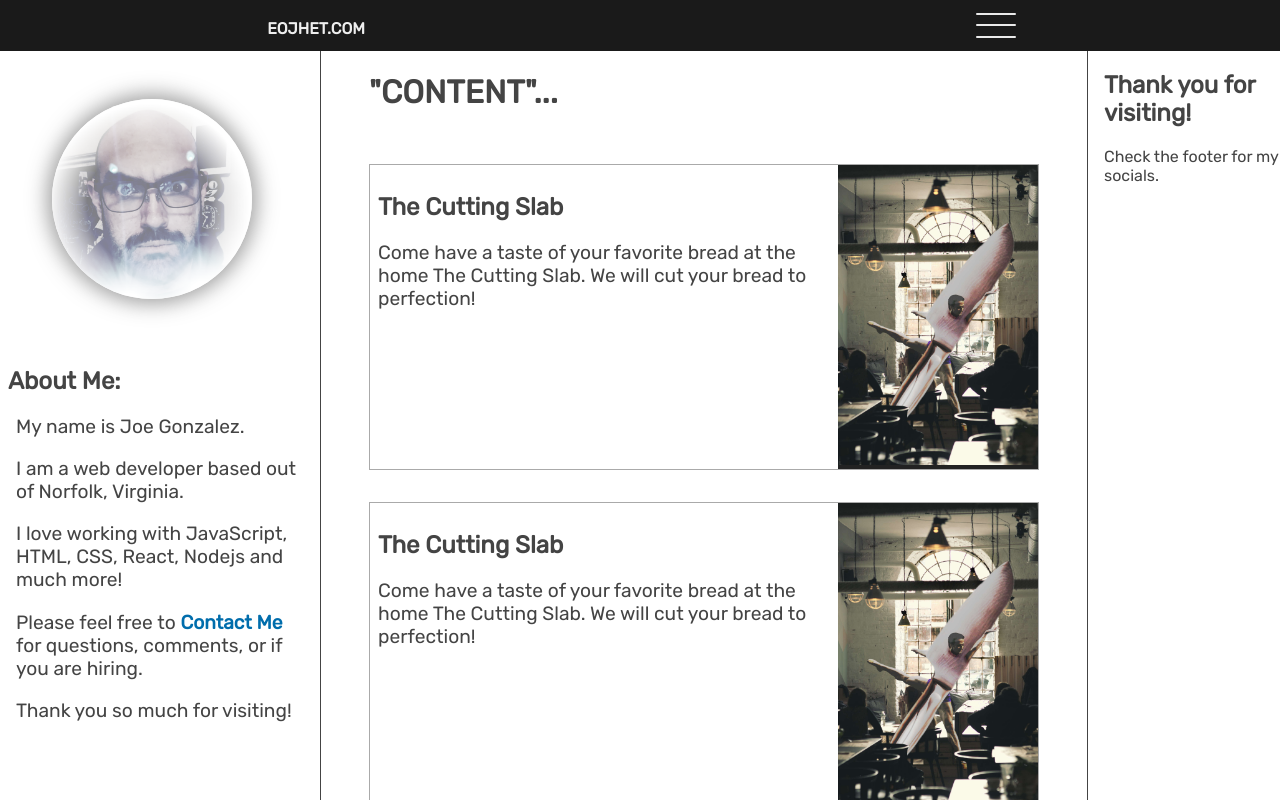
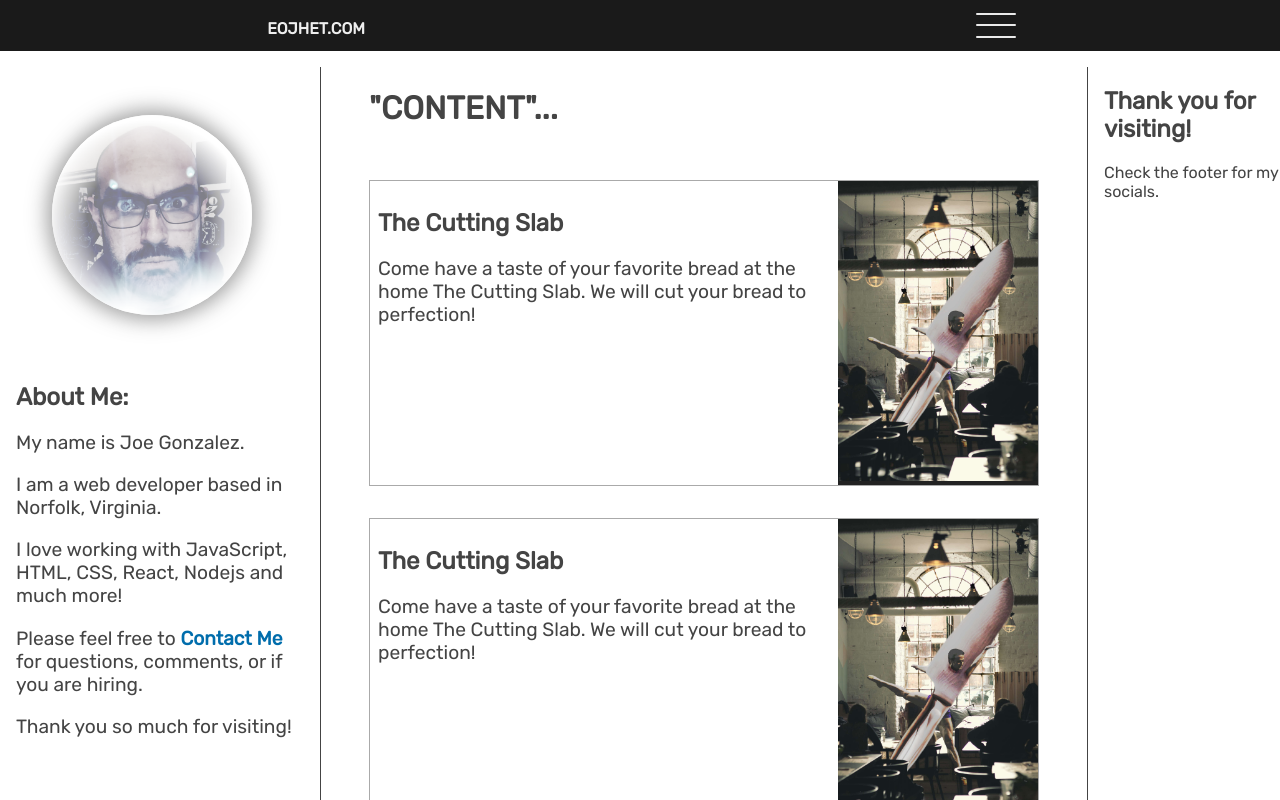
Before and after one commit to eojhet/eojhet_com, a Next.js app: page / in a window 1280 px wide. Shown: the top 800 px of the page. Built offline with nearby package versions, Linux system fonts and the light colour scheme.

Commit message:
Tweaked styles

```diff
--- a/components/footer/footer.js
+++ b/components/footer/footer.js
@@ -5,11 +5,11 @@ export default function Footer () {
   return (
     <footer className={styles.footer}>
       <div className={styles.socials}>
-        <a href="https://twitter.com/eojhet" target="_blank"><img src="/home/twitter.svg" width="35px"/></a>
+        <a href="https://twitter.com/eojhet" target="_blank"><img src="/home/twitter1.svg" alt="twitter" width="35px"/></a>
         &nbsp;&nbsp;&nbsp;
-        <a href="https://github.com/eojhet" target="_blank"><img src="/home/GitHubDark.svg" width="35px"/></a>
+        <a href="https://github.com/eojhet" target="_blank"><img src="/home/GitHubDark.svg" alt="github" width="35px"/></a>
         &nbsp;&nbsp;&nbsp;
-        <a href="https://www.linkedin.com/in/joseph-gonzalez-0844b947/" target="_blank"><img src="/home/linkedin.png" width="35px"/></a>
+        <a href="https://www.linkedin.com/in/joseph-gonzalez-0844b947/" target="_blank"><img src="/home/linkedin.png" alt="linkedin" width="35px"/></a>
       </div>
       <div className={styles.copyright}>
         &copy;eojhet 2022
--- a/pages/index.js
+++ b/pages/index.js
@@ -17,10 +17,10 @@ export default function Home () {
               src="/home/deepFriedLite.png"/>
           </div>
           <div className={styles.leftContent}>
-            <h2>About Me:</h2>
             <div className={styles.leftContent}>
+              <h2>About Me:</h2>
               <p>My name is Joe Gonzalez.</p>
-              <p>I am a web developer based out of Norfolk, Virginia.</p>
+              <p>I am a web developer based in Norfolk, Virginia.</p>
               <p>I love working with JavaScript, HTML, CSS, React, Nodejs and much more!</p>
               <p>Please feel free to <a href="mailto:admin@eojhet.com"><strong>Contact Me</strong></a> for questions, comments, or if you are hiring.</p>
               <p>Thank you so much for visiting!</p>
--- a/pages/index.module.scss
+++ b/pages/index.module.scss
@@ -1,5 +1,4 @@
 .main {
-  min-height: 100vh;
   font-family: Rubik, -apple-system, BlinkMacSystemFont, Segoe UI, Roboto, Oxygen,
     Ubuntu, Cantarell, Fira Sans, Droid Sans, Helvetica Neue, sans-serif;
 
@@ -10,7 +9,8 @@
     overflow: hidden;
     justify-content: space-around;
     max-width: 1600px;
-    margin: auto;
+    margin: 1rem auto;
+    min-height: 100vh;
 
     a {
       color: rgb(0, 109, 172);
```
Also changed, not shown: public/home/twitter1.svg (renamed from public/home/twitter.svg).
